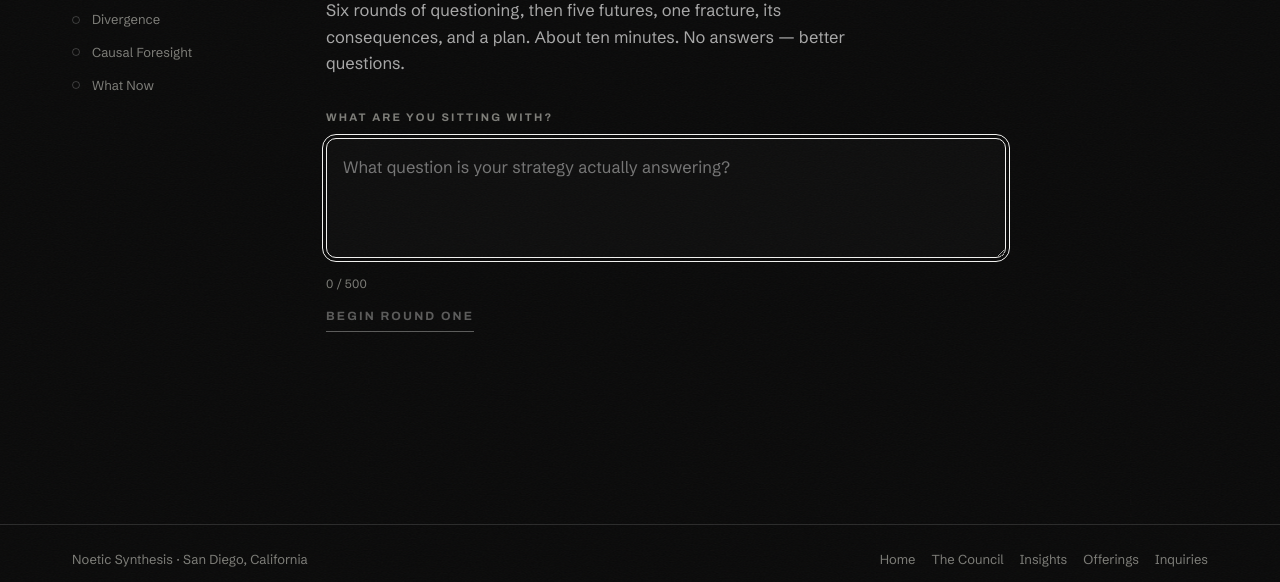
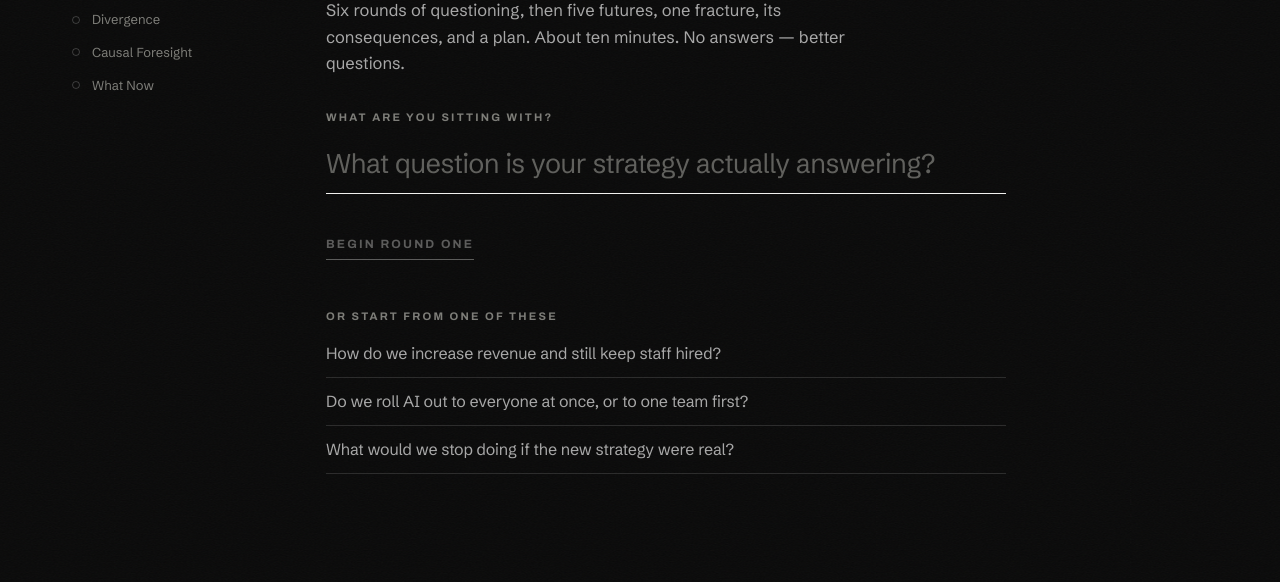
Before and after one commit to bryanengel72/noetic-synthesis-new, a website: page cycle.html in a window 1280 px wide. Shown: the part 218-800 px from the top of the page. Drawn offline with Linux system fonts and the light colour scheme.

Commit message:
Cycle intake: a hairline field in the site's own type, with three ways in (branch preview)
The rounded textarea box was the only rounded container on the site.
The intake is now a bottom-ruled field set in the display size the
homepage forms use, growing with the question; the counter appears
once there is something to count. Below the button, three seed
questions (the first is the homepage run) fill the field on click for
anyone arriving without one.

Co-Authored-By: Claude Fable 5.1 <noreply@anthropic.com>

```diff
--- a/cycle.html
+++ b/cycle.html
@@ -115,10 +115,18 @@ main{max-width:1200px;margin:0 auto;padding:calc(var(--s96) + var(--s32)) var(--
 .q-now{border-left:2px solid var(--acc,var(--line2));padding:var(--s8) 0 var(--s8) var(--s24);margin:0 0 var(--s32);font-size:clamp(17px,2.2vw,22px);line-height:1.4;letter-spacing:-.012em;max-width:60ch}
 .q-now .label{display:block;margin-bottom:var(--s8)}
 
-textarea{width:100%;max-width:680px;min-height:120px;background:var(--bg2);border:1px solid var(--line2);border-radius:10px;color:var(--text);font-family:var(--sans);font-size:16.5px;line-height:1.55;padding:var(--s16);resize:vertical;transition:border-color .2s}
-textarea:focus{border-color:var(--text)}
-.field-label{display:block;margin-bottom:var(--s12)}
-.counter{color:var(--faint);font-size:12px;margin-top:var(--s8)}
+/* The intake is a hairline field in the site's own type, not a box. It grows
+   with the question; the counter only appears once there is something to count. */
+textarea{display:block;width:100%;max-width:680px;background:none;border:0;border-bottom:1px solid var(--line2);border-radius:0;color:var(--text);font-family:var(--sans);font-size:clamp(20px,2.4vw,27px);line-height:1.35;letter-spacing:-.018em;padding:var(--s12) 0;resize:none;overflow:hidden;transition:border-color .3s}
+textarea:focus{outline:none;border-bottom-color:var(--text)}
+textarea::placeholder{color:var(--faint);opacity:.75}
+.field-label{display:block;margin-bottom:var(--s8)}
+.counter{color:var(--faint);font-size:12px;margin-top:var(--s8);opacity:0;transition:opacity .3s}
+.counter.on{opacity:1}
+.seeds{margin-top:var(--s48);max-width:680px}
+.seeds .label{display:block;margin-bottom:var(--s4)}
+.seeds button{all:unset;display:block;width:100%;box-sizing:border-box;cursor:pointer;font-family:var(--sans);font-size:16px;line-height:1.45;letter-spacing:-.011em;color:var(--muted);padding:var(--s12) 0;border-bottom:1px solid var(--line);transition:color .2s,border-color .2s,padding-left .25s var(--ease)}
+.seeds button:hover,.seeds button:focus-visible{color:var(--text);border-bottom-color:var(--text);padding-left:var(--s8);outline:none}
 
 .opts{list-style:none;display:flex;flex-direction:column;gap:var(--s12);max-width:680px;margin-bottom:var(--s24)}
 .opt{position:relative;width:100%;text-align:left;background:var(--bg2);border:1px solid var(--line);border-radius:10px;padding:var(--s16) var(--s48) var(--s16) var(--s16);color:var(--text);font-family:var(--sans);font-size:16px;line-height:1.5;cursor:pointer;transition:border-color .2s,transform .25s var(--ease),background .2s}
@@ -378,17 +386,27 @@ function screenEntry(){
   const fieldLabel=el('label','label field-label','What are you sitting with?');
   fieldLabel.setAttribute('for','q-input');
   const ta=el('textarea');
-  ta.id='q-input';ta.maxLength=500;
+  ta.id='q-input';ta.maxLength=500;ta.rows=1;
   ta.placeholder='What question is your strategy actually answering?';
   const counter=el('p','counter','0 / 500');
-  ta.addEventListener('input',()=>{counter.textContent=ta.value.length+' / 500';go.disabled=!ta.value.trim()});
+  const grow=()=>{ta.style.height='auto';ta.style.height=ta.scrollHeight+'px'};
+  ta.addEventListener('input',()=>{counter.textContent=ta.value.length+' / 500';counter.classList.toggle('on',ta.value.length>0);go.disabled=!ta.value.trim();grow()});
   const slot=el('div');
   const row=el('div','btn-row');
   const go=el('button','btn','Begin round one');
   go.disabled=true;
   go.addEventListener('click',()=>startRound(ta.value.trim(),slot,go));
   row.append(go);
-  stageEl.append(label,h,lede,fieldLabel,ta,counter,slot,row);
+  // Three ways in for anyone arriving without a question. The first is the run on the homepage.
+  const seeds=el('div','seeds');
+  seeds.append(el('span','label','Or start from one of these'));
+  ['How do we increase revenue and still keep staff hired?','Do we roll AI out to everyone at once, or to one team first?','What would we stop doing if the new strategy were real?'].forEach(q=>{
+    const b=el('button',null,q);b.type='button';
+    b.addEventListener('click',()=>{ta.value=q;ta.dispatchEvent(new Event('input'));ta.focus();ta.setSelectionRange(q.length,q.length)});
+    seeds.append(b);
+  });
+  stageEl.append(label,h,lede,fieldLabel,ta,counter,slot,row,seeds);
+  requestAnimationFrame(grow);
   // A question can arrive in the URL (the homepage hero posts here).
   const fromUrl=new URLSearchParams(location.search).get('q');
   if(fromUrl&&fromUrl.trim()){
```
